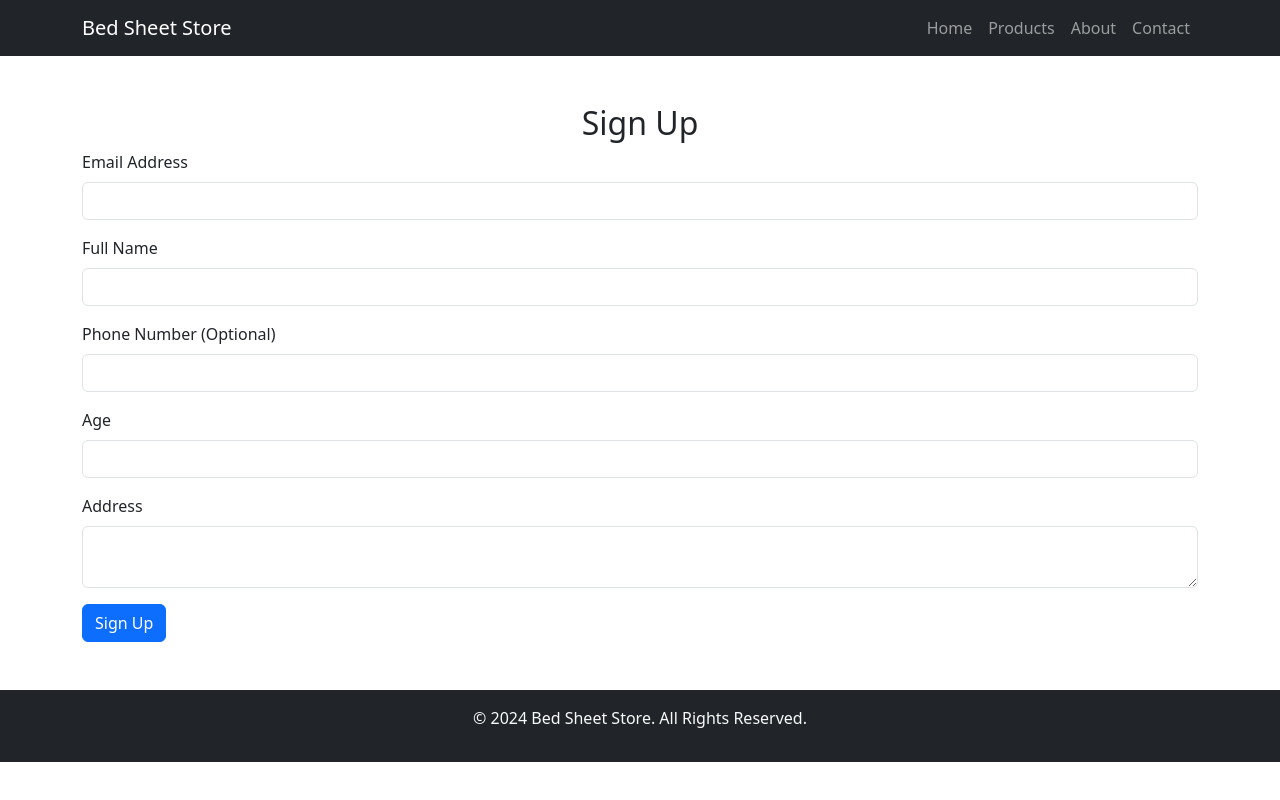
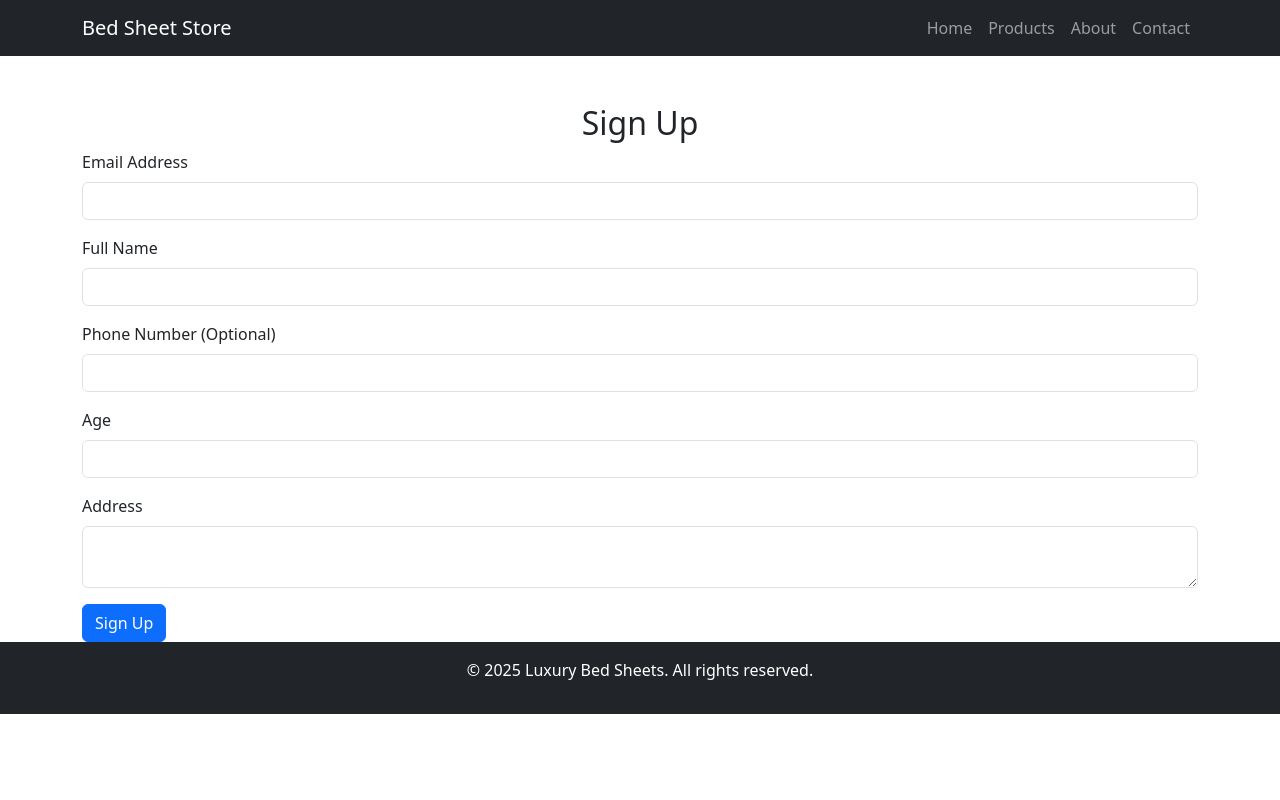
Before and after one commit to miahuhh/Node2Node-IST256, a website: page signup.html in a window 1280 px wide. Drawn offline with nearby package versions, Linux system fonts and the light colour scheme.

Commit message:
Changed the footer sections to remain consistent across all HTML files

```diff
--- a/signup.html
+++ b/signup.html
@@ -55,8 +55,8 @@
         </form>
     </div>
 
-    <footer class="bg-dark text-light text-center py-3 mt-5">
-        <p>© 2024 Bed Sheet Store. All Rights Reserved.</p>
+    <footer class="bg-dark text-white text-center py-3">
+        <p>&copy; 2025 Luxury Bed Sheets. All rights reserved.</p>
     </footer>
 
 </body>
```
Also changed, not shown: about.html (+2 -2 lines), contact.html (+1 -1 lines), products.html (+2 -2 lines).
